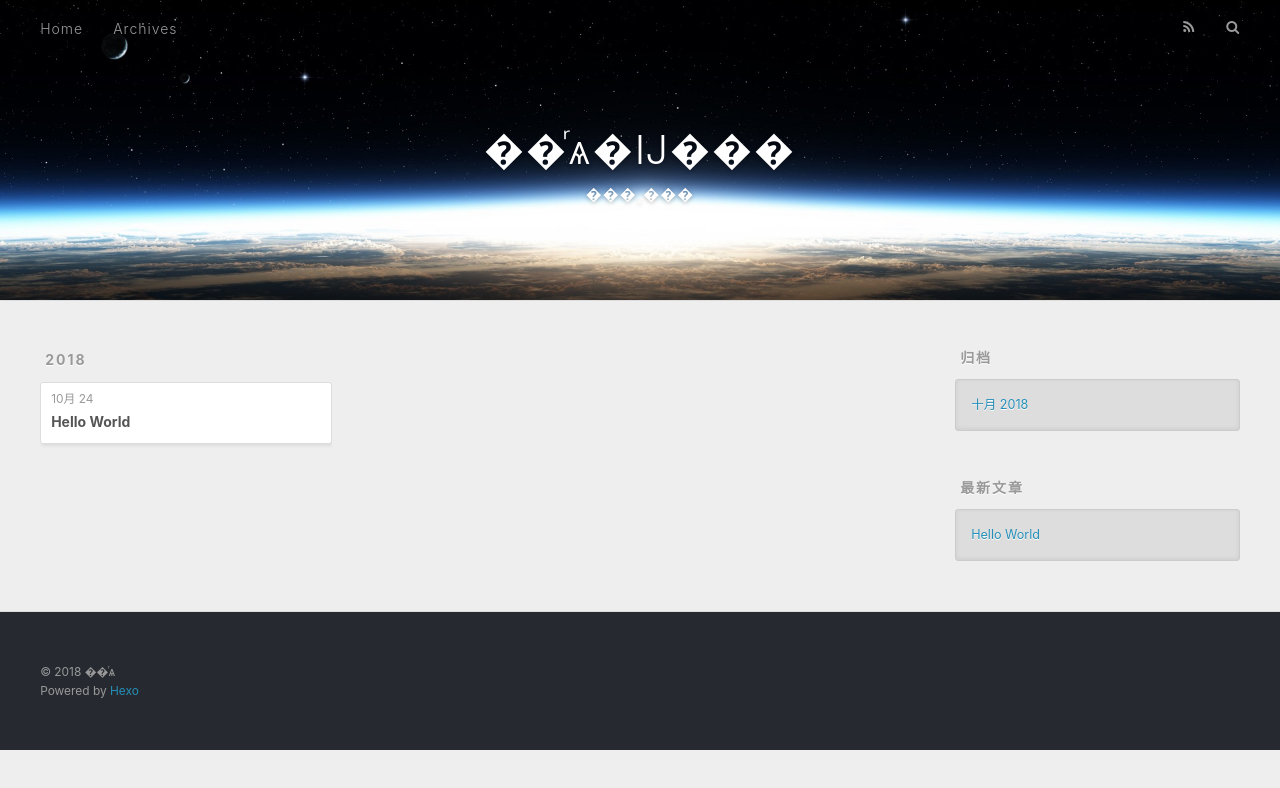
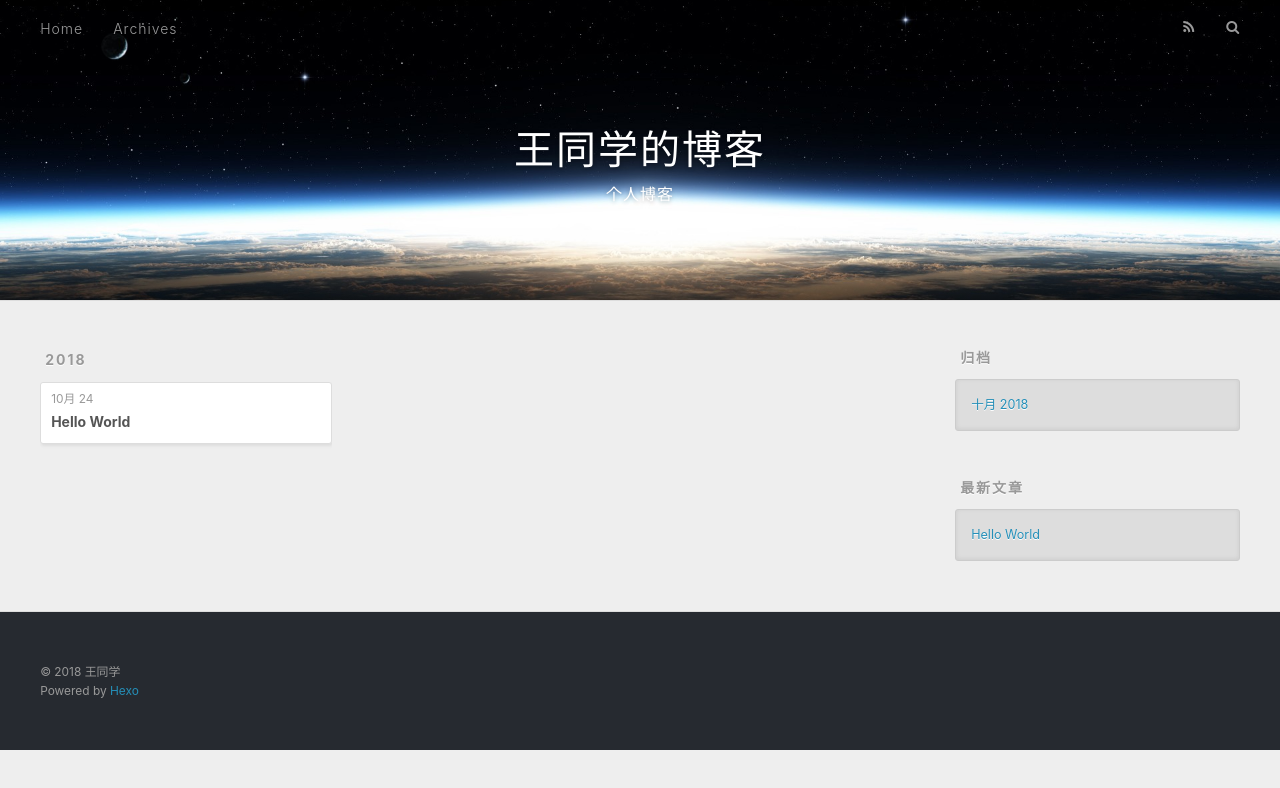
Before and after one commit to BrandonZhong/tiantianwahaha.github.io, a plain HTML site: page archives/2018/10/index.html in a window 1280 px wide. Drawn offline with nearby package versions, Linux system fonts and the light colour scheme.

Commit message:
Site updated: 2018-10-24 16:00:52

```diff
--- a/archives/2018/10/index.html
+++ b/archives/2018/10/index.html
@@ -5,21 +5,21 @@
 
 
 
-  <title>归档: 2018/10 | ��ͬѧ�Ĳ���</title>
+  <title>归档: 2018/10 | 王同学的博客</title>
   <meta name="viewport" content="width=device-width, initial-scale=1, maximum-scale=1">
-  <meta name="description" content="���˲���">
-<meta name="keywords" content="���˲���">
+  <meta name="description" content="个人博客">
+<meta name="keywords" content="个人博客">
 <meta property="og:type" content="website">
-<meta property="og:title" content="��ͬѧ�Ĳ���">
+<meta property="og:title" content="王同学的博客">
 <meta property="og:url" content="http://yoursite.com/archives/2018/10/index.html">
-<meta property="og:site_name" content="��ͬѧ�Ĳ���">
-<meta property="og:description" content="���˲���">
+<meta property="og:site_name" content="王同学的博客">
+<meta property="og:description" content="个人博客">
 <meta property="og:locale" content="zh-CN">
 <meta name="twitter:card" content="summary">
-<meta name="twitter:title" content="��ͬѧ�Ĳ���">
-<meta name="twitter:description" content="���˲���">
+<meta name="twitter:title" content="王同学的博客">
+<meta name="twitter:description" content="个人博客">
 
-    <link rel="alternate" href="/atom.xml" title="��ͬѧ�Ĳ���" type="application/atom+xml">
+    <link rel="alternate" href="/atom.xml" title="王同学的博客" type="application/atom+xml">
 
 
     <link rel="icon" href="/favicon.png">
@@ -38,11 +38,11 @@
   <div id="header-outer" class="outer">
     <div id="header-title" class="inner">
       <h1 id="logo-wrap">
-        <a href="/" id="logo">��ͬѧ�Ĳ���</a>
+        <a href="/" id="logo">王同学的博客</a>
       </h1>
 
         <h2 id="subtitle-wrap">
-          <a href="/" id="subtitle">���˲���</a>
+          <a href="/" id="subtitle">个人博客</a>
         </h2>
 
     </div>
@@ -147,7 +147,7 @@
 
   <div class="outer">
     <div id="footer-info" class="inner">
-      &copy; 2018 ��ͬѧ<br>
+      &copy; 2018 王同学<br>
       Powered by <a href="http://hexo.io/" target="_blank">Hexo</a>
     </div>
   </div>
```
Also changed, not shown: 2018/10/24/hello-world/index.html (+8 -8 lines), archives/2018/index.html (+12 -12 lines), archives/index.html (+12 -12 lines), index.html (+13 -13 lines).
